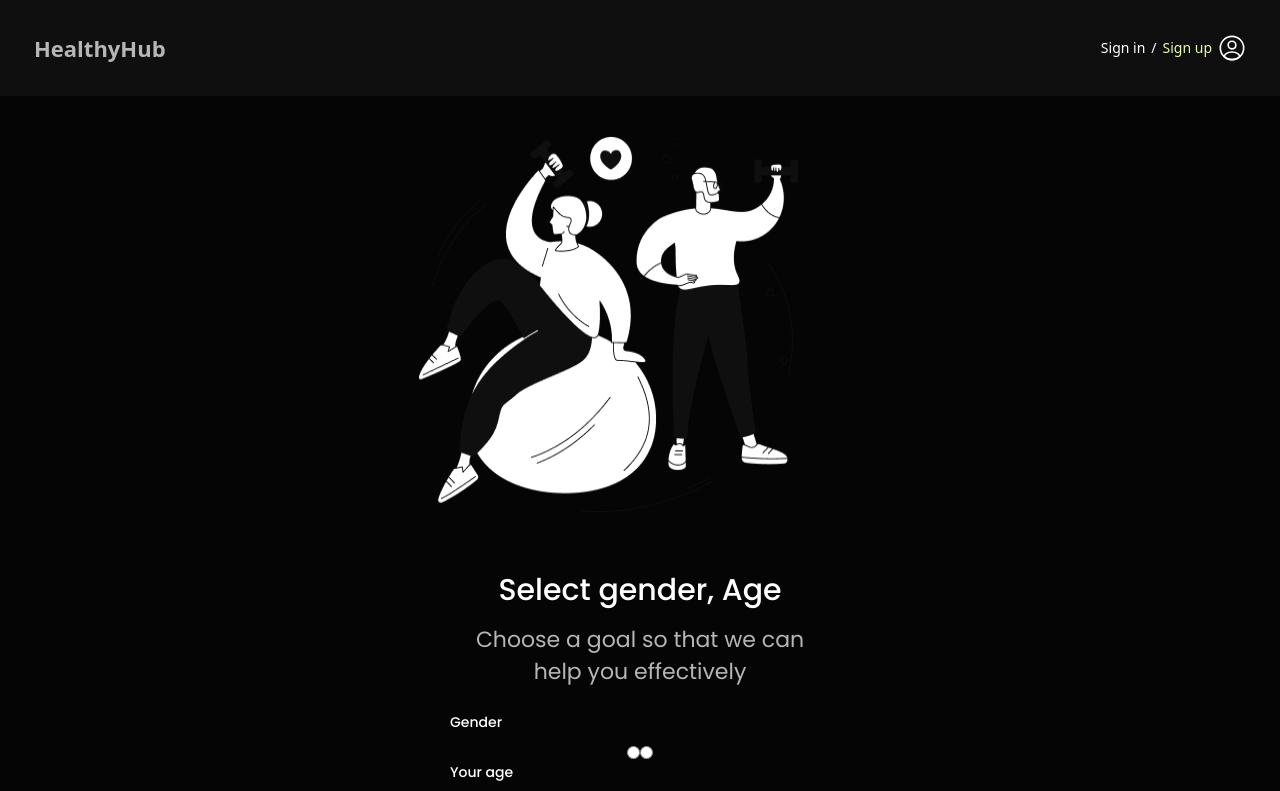
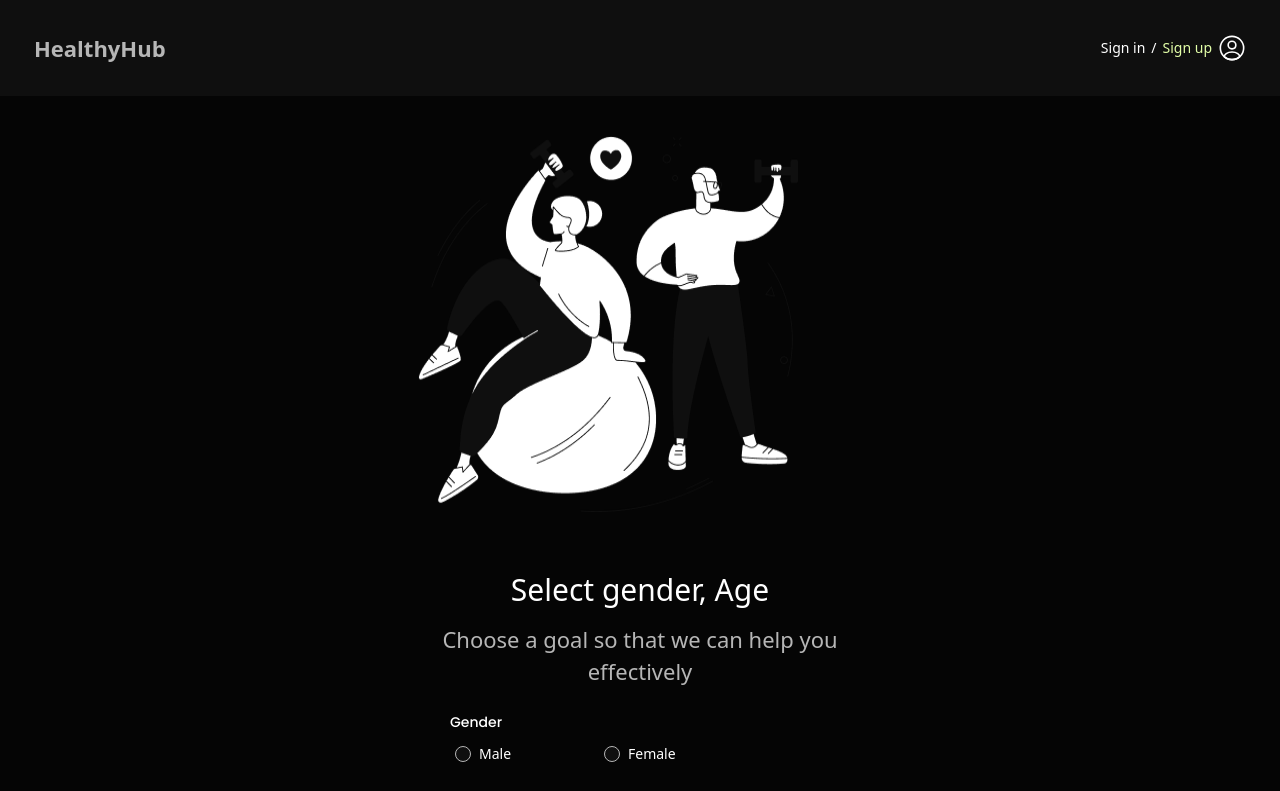
Before and after one commit to AnnaHort/HealthyHub, a React (Vite) app: page /HealthyHub/signup in a window 1280 px wide. Shown: the top 791 px of the page. Built offline with nearby package versions, Linux system fonts and the light colour scheme.

Commit message:
bugfix some style & radioBtn

```diff
--- a/src/components/SelectGender/SelectGender.styled.js
+++ b/src/components/SelectGender/SelectGender.styled.js
@@ -8,7 +8,7 @@ export const SelectGenderContainer = styled.div`
   padding-bottom: 24px;
   padding-left: 10px;
   padding-right: 10px;
-  @media (min-width: 834px) {
+  @media (min-width: 768px) {
     width: 492px;
     padding-top: 40px;
     padding-bottom: 228px;
@@ -33,7 +33,7 @@ export const Image = styled.img`
   width: 300px;
   height: 296px;
   margin-bottom: 10px;
-  @media (min-width: 834px) {
+  @media (min-width: 768px) {
     width: 380px;
     height: 376px;
     margin-bottom: 60px;
@@ -45,17 +45,15 @@ export const Image = styled.img`
   }
 `;
 
-export const RegisterTitle = styled.h2`
+export const SelectGenderRegisterTitle = styled.h2`
   color: var(--color-primary-white);
-  font-family: Poppins;
   font-size: 24px;
   font-weight: 500;
   line-height: 1.25;
   margin-bottom: 16px;
   padding-left: 10px;
   padding-right: 10px;
-  @media (min-width: 834px) {
-    width: 444px;
+  @media (min-width: 768px) {
     font-size: 30px;
     line-height: 1.2;
     text-align: center;
@@ -67,20 +65,22 @@ export const RegisterTitle = styled.h2`
   }
 `;
 
-export const RegisterText = styled.p`
+export const SelectGenderRegisterText = styled.p`
   color: var(--color-primary-grey);
-  font-family: Poppins;
   font-size: 18px;
   line-height: 1.33;
   padding-left: 10px;
   padding-right: 10px;
   margin-bottom: 24px;
-  @media (min-width: 834px) {
-    wiwidth: 444px;
+  font-weight: 400;
+  line-height: 1.33;
+  @media (min-width: 768px) {
+    text-align: center;
     font-size: 22px;
     line-height: 1.45;
-    padding-left: 52px;
-    padding-right: 52px;
+    padding-left: 0;
+    padding-right: 0;
+
     @media (min-width: 1440px) {
       text-align: left;
       padding-left: 0;
@@ -97,7 +97,7 @@ export const RadioButtonText = styled.p`
   font-weight: 500;
   line-height: 20px;
   margin-bottom: 12px;
-  @media (min-width: 834px) {
+  @media (min-width: 768px) {
     width: 444px;
     text-align: left;
     margin-left: 32px;
@@ -109,13 +109,31 @@ export const RadioButtonText = styled.p`
 `;
 
 export const RegisterForm = styled.form`
-  @media (min-width: 834px) {
+  @media (min-width: 768px) {
     margin-left: auto;
     margin-right: auto;
   }
   @media (min-width: 1440px) {
     margin-left: 0;
     margin-right: 0;
+  }
+`;
+
+export const GenderRadioBtnContainer = styled.div`
+  display: flex;
+  gap: 16px;
+  margin-bottom: 24px;
+  @media (min-width: 768px) {
+    width: 380px;
+    margin-left: auto;
+    margin-right: auto;
+  }
+  @media (min-width: 1440px) {
+    display: flex;
+    width: 380px;
+    flex-direction: column;
+    margin-right: 0;
+    margin-left: 0;
   }
 `;
 
@@ -128,7 +146,7 @@ export const Text = styled.p`
   line-height: 20px;
   text-align: left;
   margin-bottom: 12px;
-  @media (min-width: 834px) {
+  @media (min-width: 768px) {
     width: 380px;
     margin-left: auto;
     margin-right: auto;
@@ -139,13 +157,13 @@ export const Text = styled.p`
   }
 `;
 
-export const InputContainer = styled.div`
+export const SelectGenderInputContainer = styled.div`
   background: transparent;
   position: relative;
   border: 1px solid var(--color-primary-green-lite);
   border-radius: 12px;
-  margin-bottom: 20px;
-  @media (min-width: 834px) {
+  margin-bottom: 40px;
+  @media (min-width: 768px) {
     width: 380px;
     margin-left: auto;
     margin-right: auto;
@@ -169,7 +187,7 @@ export const Input = styled.input`
   :hover {
     color: var(--color-primary-white);
   }
-  @media (min-width: 834px) {
+  @media (min-width: 768px) {
     width: 380px;
     margin-left: auto;
     margin-right: auto;
@@ -188,14 +206,13 @@ export const Button = styled.button`
   background: var(--color-primary-green-lite);
   padding: 8px 10px;
   margin-bottom: 20px;
-  /* margin-top: 20px; */
   color: var(--bg-primary);
   text-align: center;
   font-family: Poppins;
   font-weight: 500;
   line-height: 1.43;
   width: 300px;
-  @media (min-width: 834px) {
+  @media (min-width: 768px) {
     width: 380px;
     margin-left: auto;
     margin-right: auto;
@@ -214,7 +231,7 @@ export const ButtonBack = styled.button`
   margin: 0 auto;
   display: block;
   border: none;
-  @media (min-width: 834px) {
+  @media (min-width: 768px) {
     max-width: 380px;
   }
   @media (min-width: 1440px) {
--- a/src/components/SelectGender/SelectGenderChoose.jsx
+++ b/src/components/SelectGender/SelectGenderChoose.jsx
@@ -1,20 +1,25 @@
 import {
   SelectGenderContainer,
   Image,
-  RegisterTitle,
-  RegisterText,
-  RadioButtonText,
   Text,
   RegisterForm,
-  InputContainer,
   Input,
   Button,
   ButtonBack,
+  GenderRadioBtnContainer,
+  SelectGenderInputContainer,
+  SelectGenderRegisterTitle,
+  SelectGenderRegisterText,
 } from './SelectGender.styled';
 
 import SelectGenderImegMobile from '../../img/select_gender/gender-and-age-mobile.png';
 import SelectGenderImegTablet from '../../img/select_gender/gender-and-age-tablet.png';
 import SelectGenderImegDesktop from '../../img/select_gender/gender-and-age-desktop.png';
+import {
+  RadioButtonContainerStyled,
+  RadioInputStyle,
+  RadioLabelStyle,
+} from '../YourActivity/YourActivity.styled';
 
 const SelectGenderChoose = () => {
   return (
@@ -22,31 +27,47 @@ const SelectGenderChoose = () => {
       <Image
         src={SelectGenderImegMobile}
         srcSet={`${SelectGenderImegTablet} 834w, ${SelectGenderImegDesktop} 1440w`}
-        sizes="(max-width: 833px) 100vw, (min-width: 834px) 50vw"
+        sizes="(max-width: 833px) 100vw, (min-width: 768px) 50vw"
         alt="Responsive Image"
       />
       <div>
-        <RegisterTitle>Select gender, Age</RegisterTitle>
-        <RegisterText>
+        <SelectGenderRegisterTitle>
+          Select gender, Age
+        </SelectGenderRegisterTitle>
+        <SelectGenderRegisterText>
           Choose a goal so that we can help you effectively
-        </RegisterText>
+        </SelectGenderRegisterText>
         <RegisterForm>
-          <RadioButtonText>Gender</RadioButtonText>
-          <label className="radioButton">
-            <input type="radio" name="radio_1" />
-            <input type="radio" name="radio_2" />
-          </label>
-          <label htmlFor="password">
+          <Text>Gender</Text>
+          <GenderRadioBtnContainer>
+            <RadioButtonContainerStyled>
+              <RadioInputStyle type="radio" id="male" name="radiogroup" />
+              <RadioLabelStyle
+                style={{ width: '120px', textAlign: 'start' }}
+                htmlFor="male"
+              >
+                Male
+              </RadioLabelStyle>
+            </RadioButtonContainerStyled>
+
+            <RadioButtonContainerStyled>
+              <RadioInputStyle type="radio" id="female" name="radiogroup" />
+              <RadioLabelStyle htmlFor="female">Female</RadioLabelStyle>
+            </RadioButtonContainerStyled>
+          </GenderRadioBtnContainer>
+
+          <label htmlFor="age">
             <Text>Your age</Text>
-            <InputContainer>
+            <SelectGenderInputContainer>
               <Input
-                type="password"
-                id="password"
-                name="password"
+                type="text"
+                id="age"
+                name="age"
                 placeholder="Enter your age"
               />
-            </InputContainer>
+            </SelectGenderInputContainer>
           </label>
+
           <Button type="submit">Next</Button>
           <ButtonBack>Back</ButtonBack>
         </RegisterForm>
--- a/src/components/SignUpForm/SignUpRegister.jsx
+++ b/src/components/SignUpForm/SignUpRegister.jsx
@@ -21,7 +21,7 @@ const SignUpRegister = () => {
       <Image
         src={RegisterImageMobile}
         srcSet={`${RegisterImageTablet} 834w, ${RegisterImageDesktop} 1440w`}
-        sizes="(max-width: 833px) 100vw, (min-width: 834px) 50vw"
+        sizes="(max-width: 833px) 100vw, (min-width: 768px) 50vw"
         alt="Responsive Image"
       />
       <div>
--- a/src/components/YourGoal/YourGoal.styled.js
+++ b/src/components/YourGoal/YourGoal.styled.js
@@ -11,7 +11,7 @@ export const Container = styled.div`
   align-items: center;
 
   @media (min-width: 768px) {
-    min-width: 834px;
+    min-width: 768px;
     height: 1194px;
   }
 
```
Also changed, not shown: src/components/SignUpForm/SignUpRegister.styled.jsx (+8 -8 lines).
